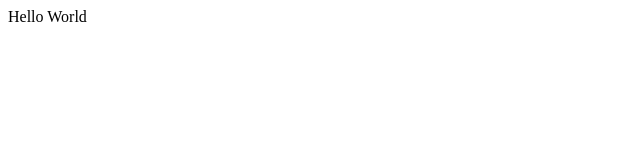
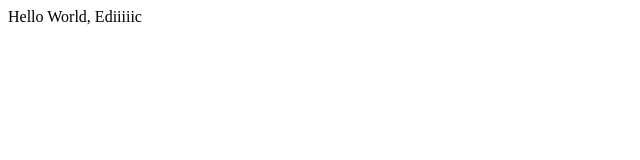
Before and after one commit to Waukesha-Tech-Prototype-Meetup-Group/React-From-Scratch, a React app: page / in a window 1280 px wide. Shown: the top 160 px of the page, without its empty margins (0-640 px from the left). Built offline with nearby package versions, Linux system fonts and the light colour scheme.

Commit message:
hot reloading!!!

```diff
--- a/package.json
+++ b/package.json
@@ -6,6 +6,8 @@
   "dependencies": {
     "@types/react": "^16.9.6",
     "@types/react-dom": "^16.9.2",
+    "@types/webpack": "^4.39.3",
+    "@types/webpack-env": "^1.14.1",
     "css-loader": "^3.2.0",
     "prettier": "^1.18.2",
     "react": "^16.10.2",
--- /dev/null
+++ b/src/HelloWorld.tsx
@@ -0,0 +1,5 @@
+import * as React from 'react'
+
+export const HelloWorld = () => {
+  return <div>Hello World, Ediiiiic</div>
+}
--- a/src/index.tsx
+++ b/src/index.tsx
@@ -1,8 +1,13 @@
-import * as React from "react";
-import { render } from "react-dom";
+import * as React from 'react'
+import { render } from 'react-dom'
 
-const HelloWorld = () => {
-    return <div>Hello World</div>
+const appRoot = () => {
+  const HelloWorld = require('./HelloWorld').HelloWorld
+  render(<HelloWorld />, document.getElementById('app'))
 }
 
-render(<HelloWorld/>, document.getElementById("app"));
+appRoot()
+
+if (module.hot) {
+  module.hot.accept('./HelloWorld', appRoot)
+}
--- a/tsconfig.json
+++ b/tsconfig.json
@@ -12,12 +12,12 @@
     // "declarationMap": true,                /* Generates a sourcemap for each corresponding '.d.ts' file. */
     "sourceMap": true /* Generates corresponding '.map' file. */,
     // "outFile": "./",                       /* Concatenate and emit output to single file. */
-    // "outDir": "./",                        /* Redirect output structure to the directory. */
+    "outDir": "./ts" /* Redirect output structure to the directory. */,
     // "rootDir": "./",                       /* Specify the root directory of input files. Use to control the output directory structure with --outDir. */
     // "composite": true,                     /* Enable project compilation */
     // "tsBuildInfoFile": "./",               /* Specify file to store incremental compilation information */
     // "removeComments": true,                /* Do not emit comments to output. */
-    "noEmit": true /* Do not emit outputs. */,
+    // "noEmit": true /* Do not emit outputs. */,
     // "importHelpers": true,                 /* Import emit helpers from 'tslib'. */
     // "downlevelIteration": true,            /* Provide full support for iterables in 'for-of', spread, and destructuring when targeting 'ES5' or 'ES3'. */
     // "isolatedModules": true,               /* Transpile each file as a separate module (similar to 'ts.transpileModule'). */
--- a/webpack.config.js
+++ b/webpack.config.js
@@ -1,8 +1,12 @@
 module.exports = {
+  mode: 'development',
+  devServer: {
+    hot: true,
+  },
   entry: './src/index.tsx',
   resolve: {
     // Add `.ts` and `.tsx` as a resolvable extension.
-    extensions: ['.ts', '.tsx'],
+    extensions: ['.ts', '.tsx', '.js'],
   },
   module: {
     rules: [
```
Also changed, not shown: 1 other file (tests, documents, lock files or other folders).
